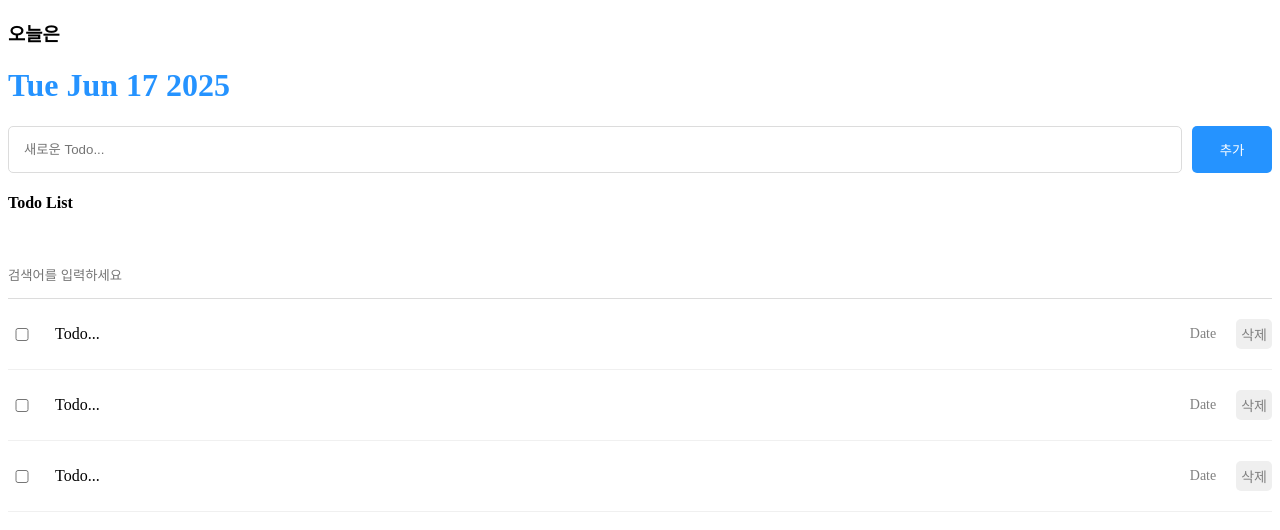
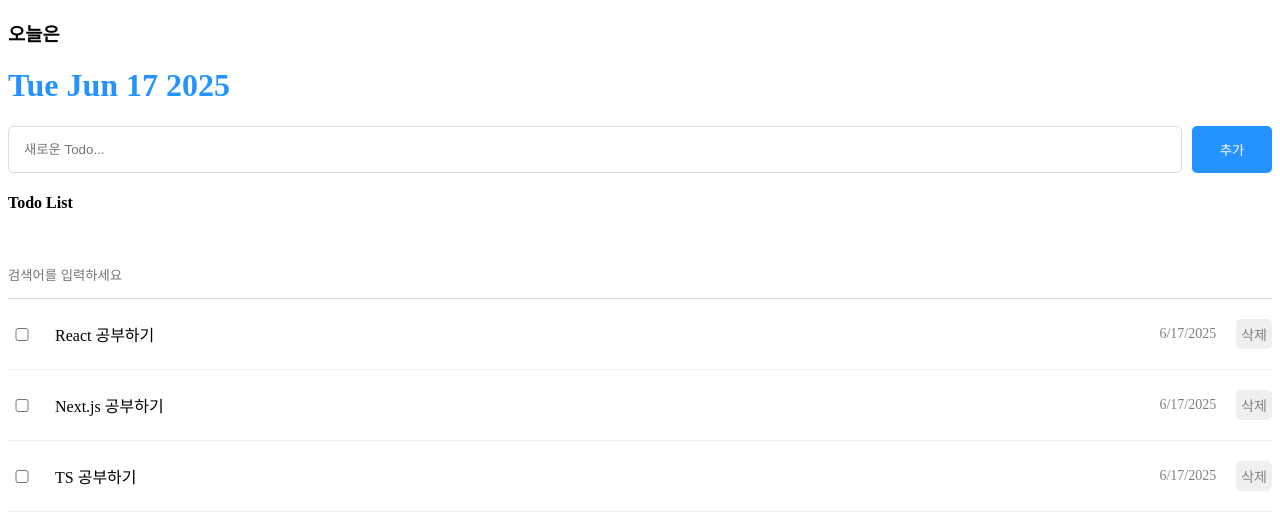
Before and after one commit to nova-fe/Study__Onebite-React, a React (Vite) app in the folder section08/: page / in a window 1280 px wide. Shown: the top 530 px of the page. Built offline with nearby package versions, Linux system fonts and the light colour scheme.

Commit message:
Read - 투두리스트 렌더링하기

```diff
--- a/section08/src/App.jsx
+++ b/section08/src/App.jsx
@@ -44,7 +44,7 @@
     <div className="app">
       <Header />
       <Editor onCreate={onCreate} />
-      <List />
+      <List todos={todos} />
     </div>
   );
 }
--- a/section08/src/components/List.jsx
+++ b/section08/src/components/List.jsx
@@ -1,15 +1,31 @@
 import "./List.css";
 import TodoItem from "./TodoItem";
+import { useState } from "react";
 
-const List = () => {
+const List = ({ todos }) => {
+  const [search, setSearch] = useState("");
+
+  const onChangeSearch = (e) => {
+    setSearch(e.target.value);
+  };
+
+  const getFilteredData = () => {
+    if (search === "") {
+      return todos;
+    }
+    return todos.filter((todo) => todo.content.toLowerCase().includes(search.toLowerCase()));
+  };
+
+  const filteredTodos = getFilteredData();
+
   return (
     <div className="List">
       <h4>Todo List</h4>
-      <input placeholder="검색어를 입력하세요" />
+      <input value={search} onChange={onChangeSearch} placeholder="검색어를 입력하세요" />
       <div className="todos_wrapper">
-        <TodoItem />
-        <TodoItem />
-        <TodoItem />
+        {filteredTodos.map((todo) => {
+          return <TodoItem key={todo.id} {...todo} />;
+        })}
       </div>
     </div>
   );
--- a/section08/src/components/TodoItem.jsx
+++ b/section08/src/components/TodoItem.jsx
@@ -1,11 +1,11 @@
 import "./TodoItem.css";
 
-const TodoItem = () => {
+const TodoItem = ({ id, isdone, content, date }) => {
   return (
     <div className="TodoItem">
-      <input type="checkbox" />
-      <div className="content">Todo...</div>
-      <div className="date">Date</div>
+      <input checked={isdone} type="checkbox" />
+      <div className="content">{content}</div>
+      <div className="date">{new Date(date).toLocaleDateString()}</div>
       <button>삭제</button>
     </div>
   );
```
Also changed, not shown: section08/eslint.config.js (+12 -15 lines).
